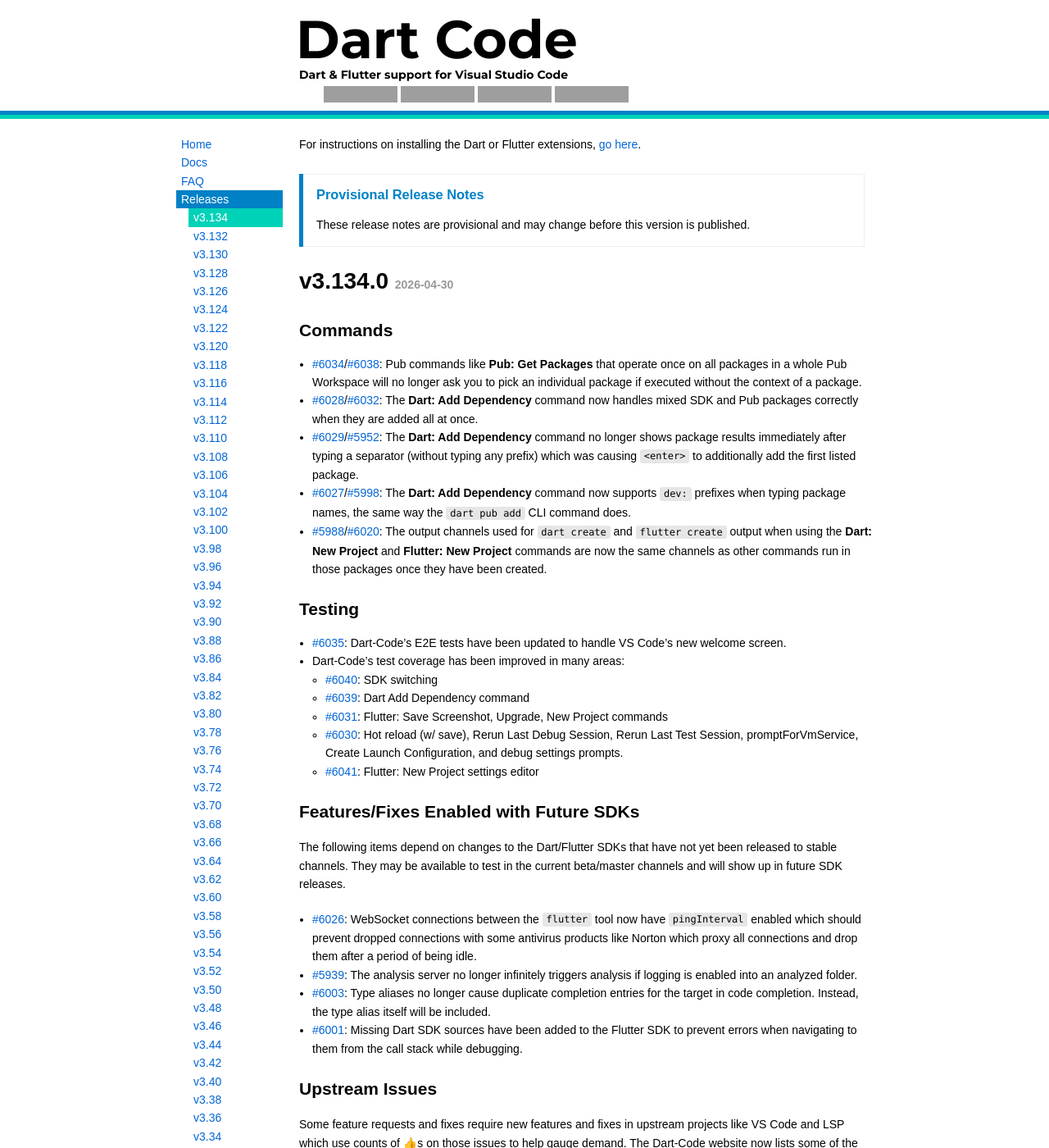
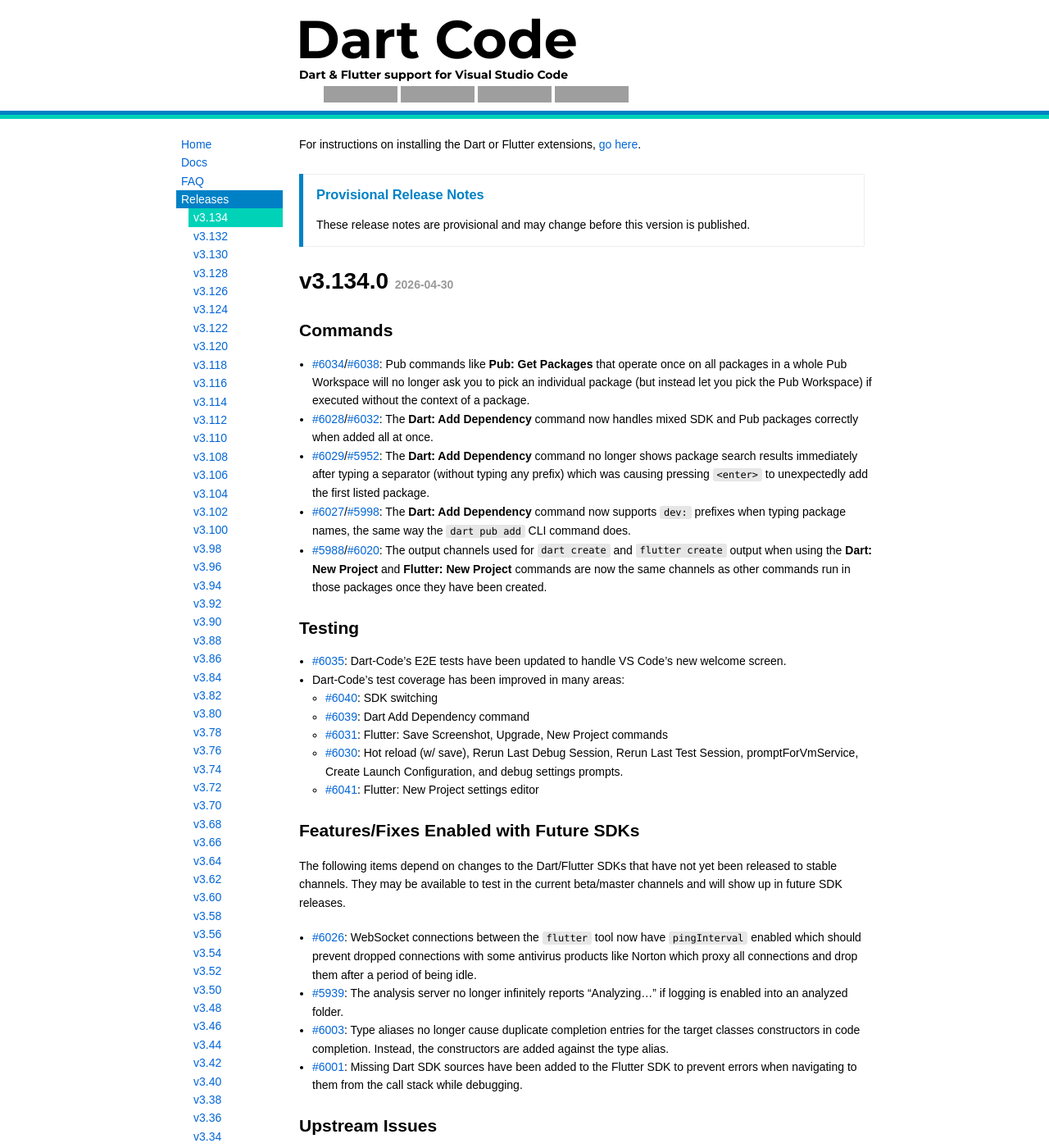
Before and after one commit to Dart-Code/Website, a Jekyll site: the page built from _releases/v3.134.md, in a window 1280 px wide and 1400 px high. Shown: the whole window at 82% size. Built offline with Jekyll 4.4.1, drawn with Linux system fonts in a browser that asks for light colours; grey boxes are pictures that could not be loaded.

Commit message:
Minor tweaks

```diff
--- a/_releases/v3.134.md
+++ b/_releases/v3.134.md
@@ -9,9 +9,9 @@
 
 ## Commands
 
-- [#6034](https://github.com/Dart-Code/Dart-Code/issues/6034)/[#6038](https://github.com/Dart-Code/Dart-Code/issues/6038): Pub commands like **Pub: Get Packages** that operate once on all packages in a whole Pub Workspace will no longer ask you to pick an individual package if executed without the context of a package.
-- [#6028](https://github.com/Dart-Code/Dart-Code/issues/6028)/[#6032](https://github.com/Dart-Code/Dart-Code/issues/6032): The **Dart: Add Dependency** command now handles mixed SDK and Pub packages correctly when they are added all at once.
-- [#6029](https://github.com/Dart-Code/Dart-Code/issues/6029)/[#5952](https://github.com/Dart-Code/Dart-Code/issues/5952): The **Dart: Add Dependency** command no longer shows package results immediately after typing a separator (without typing any prefix) which was causing `<enter>` to additionally add the first listed package.
+- [#6034](https://github.com/Dart-Code/Dart-Code/issues/6034)/[#6038](https://github.com/Dart-Code/Dart-Code/issues/6038): Pub commands like **Pub: Get Packages** that operate once on all packages in a whole Pub Workspace will no longer ask you to pick an individual package (but instead let you pick the Pub Workspace) if executed without the context of a package.
+- [#6028](https://github.com/Dart-Code/Dart-Code/issues/6028)/[#6032](https://github.com/Dart-Code/Dart-Code/issues/6032): The **Dart: Add Dependency** command now handles mixed SDK and Pub packages correctly when added all at once.
+- [#6029](https://github.com/Dart-Code/Dart-Code/issues/6029)/[#5952](https://github.com/Dart-Code/Dart-Code/issues/5952): The **Dart: Add Dependency** command no longer shows package search results immediately after typing a separator (without typing any prefix) which was causing pressing `<enter>` to unexpectedly add the first listed package.
 - [#6027](https://github.com/Dart-Code/Dart-Code/issues/6027)/[#5998](https://github.com/Dart-Code/Dart-Code/issues/5998): The **Dart: Add Dependency** command now supports `dev:` prefixes when typing package names, the same way the `dart pub add` CLI command does.
 - [#5988](https://github.com/Dart-Code/Dart-Code/issues/5988)/[#6020](https://github.com/Dart-Code/Dart-Code/issues/6020): The output channels used for `dart create` and `flutter create` output when using the **Dart: New Project** and **Flutter: New Project** commands are now the same channels as other commands run in those packages once they have been created.
 
@@ -30,6 +30,6 @@
 The following items depend on changes to the Dart/Flutter SDKs that have not yet been released to stable channels. They may be available to test in the current beta/master channels and will show up in future SDK releases.
 
 - [#6026](https://github.com/Dart-Code/Dart-Code/issues/6026): WebSocket connections between the `flutter` tool now have `pingInterval` enabled which should prevent dropped connections with some antivirus products like Norton which proxy all connections and drop them after a period of being idle.
-- [#5939](https://github.com/Dart-Code/Dart-Code/issues/5939): The analysis server no longer infinitely triggers analysis if logging is enabled into an analyzed folder.
-- [#6003](https://github.com/Dart-Code/Dart-Code/issues/6003): Type aliases no longer cause duplicate completion entries for the target in code completion. Instead, the type alias itself will be included.
+- [#5939](https://github.com/Dart-Code/Dart-Code/issues/5939): The analysis server no longer infinitely reports "Analyzing..." if logging is enabled into an analyzed folder.
+- [#6003](https://github.com/Dart-Code/Dart-Code/issues/6003): Type aliases no longer cause duplicate completion entries for the target classes constructors in code completion. Instead, the constructors are added against the type alias.
 - [#6001](https://github.com/Dart-Code/Dart-Code/issues/6001): Missing Dart SDK sources have been added to the Flutter SDK to prevent errors when navigating to them from the call stack while debugging.
```
